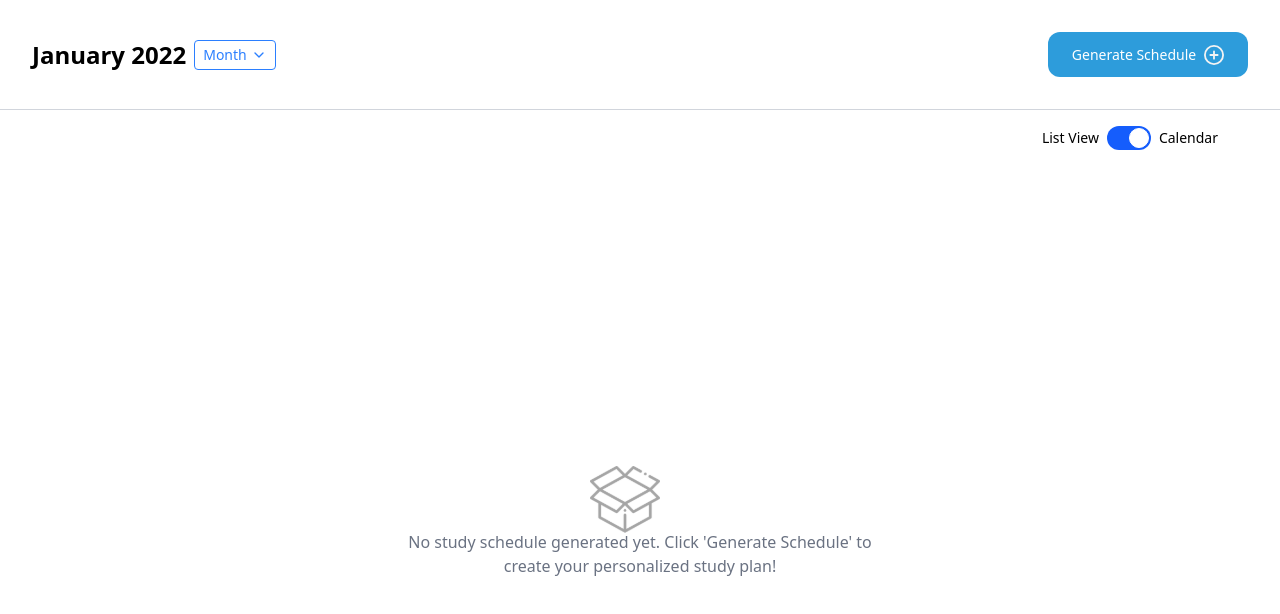
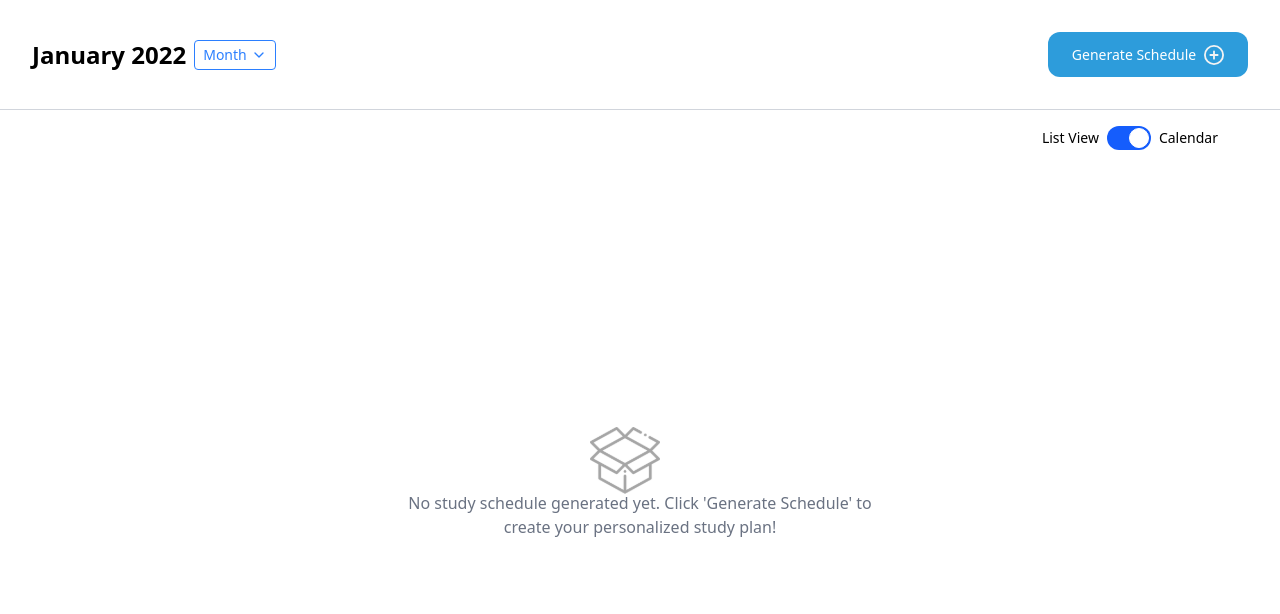
Before and after one commit to MrNobodyCam/SmartSched, a React (Vite) app in the folder frontend/: page / in a window 1280 px wide. Shown: the top 614 px of the page. Built offline with nearby package versions, Linux system fonts and the light colour scheme.

Commit message:
fix center

```diff
--- a/frontend/src/components/generate-schedule.tsx
+++ b/frontend/src/components/generate-schedule.tsx
@@ -7,7 +7,7 @@ const EmptySchedule = () => {
   const [viewType, setViewType] = useState("calendar");
 
   return (
-    <div className="w-full h-screen bg-white font-inter mx-auto shadow-md relative">
+    <div className="w-full h-screen flex flex-col bg-white font-inter mx-auto shadow-md">
       <div className="border-b border-gray-300 p-4">
         <div className="flex sm:flex-row flex-col p-4">
           <div className="flex flex-row items-center space-x-2 sm:mb-0 mb-4 justify-center">
@@ -43,8 +43,8 @@ const EmptySchedule = () => {
           <span className="text-sm">Calendar</span>
         </div>
       </div>
-
-      <div className="flex flex-col items-center justify-center max-w-lg mx-auto mt-[200px] sm:mt-[300px] px-4 text-center">
+      <div className="w-full flex-grow flex items-center justify-center text-white">
+        <div className="flex flex-col items-center justify-center max-w-lg mx-auto px-4 text-center">
           <div className="w-25 h-12 mb-4">
             <img src={BoxIcon} alt="Empty box" className="max-w-full h-auto" />
           </div>
@@ -54,6 +54,7 @@ const EmptySchedule = () => {
           </p>
         </div>
       </div>
+    </div>
   );
 };
 
```
Also changed, not shown: 1 other file (tests, documents, lock files or other folders). Lines whose indentation alone changed are shown as unchanged.
